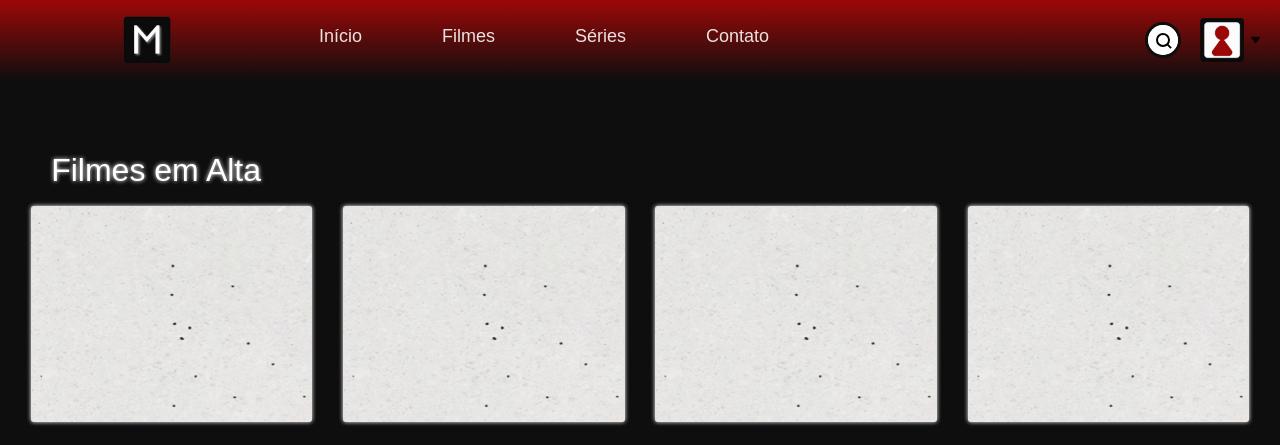
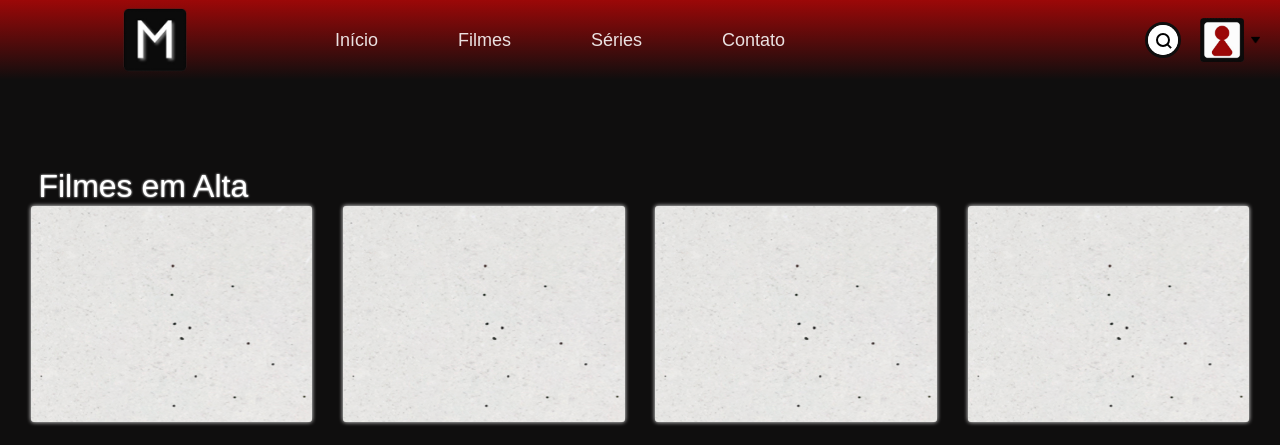
Before and after one commit to MatheusFernandesClezar/html-css, a PHP site: page /home.html in a window 1280 px wide. Shown: the top 445 px of the page. Run offline with PHP 8.4, Linux system fonts and the light colour scheme; some web fonts are replaced.

Commit message:
mudanças header

```diff
--- a/Estilo Netflix/style.css
+++ b/Estilo Netflix/style.css
@@ -29,10 +29,11 @@ header {
     display: flex;
     width: 80%;
     justify-content: flex-start;
+    align-items: center;
 
 }
 .left-header>img{
-    height: 6vh;
+    height: 8vh;
     margin: 0px 0px 0px 12%;
     transition: 0.5s;
     cursor: pointer;
@@ -84,6 +85,7 @@ li>a:hover{
 
     height: 6vh;
     margin: 0px 0px 0px 20px;
+    cursor: pointer;
 }
 .right-header>#settings{
 
@@ -179,13 +181,13 @@ width: 250px;
     justify-content: space-evenly;
 }
 #firstRowP{
-    top: 9%;
-    left: 4%;
+    top: 11%;
+    left: 3%;
     width: 30%;
     position: relative;
     font-size: 2em;
     color: white;
-    filter: drop-shadow(0px 0px 2px white);
+    filter: drop-shadow(0px 0px 1px white);
 }
 #one1, #one2, #one3, #one4{
     background-color: rgba(255, 255, 255, 0.877);
```
